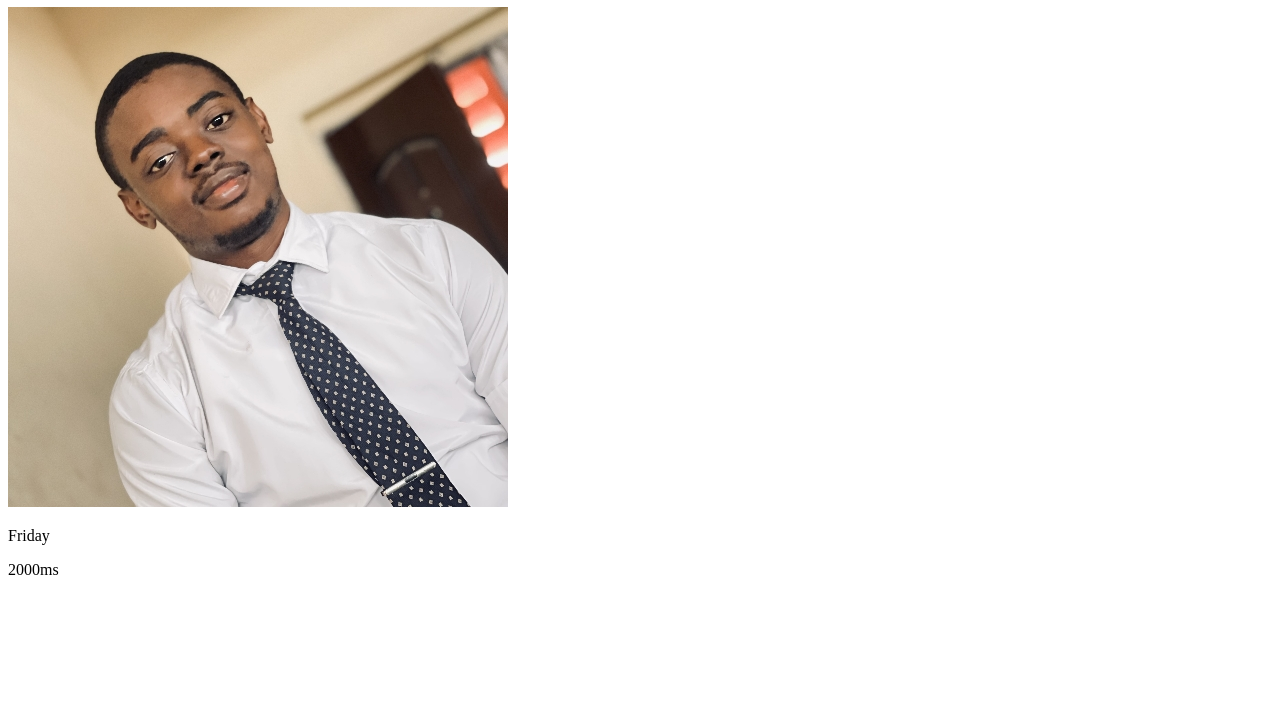
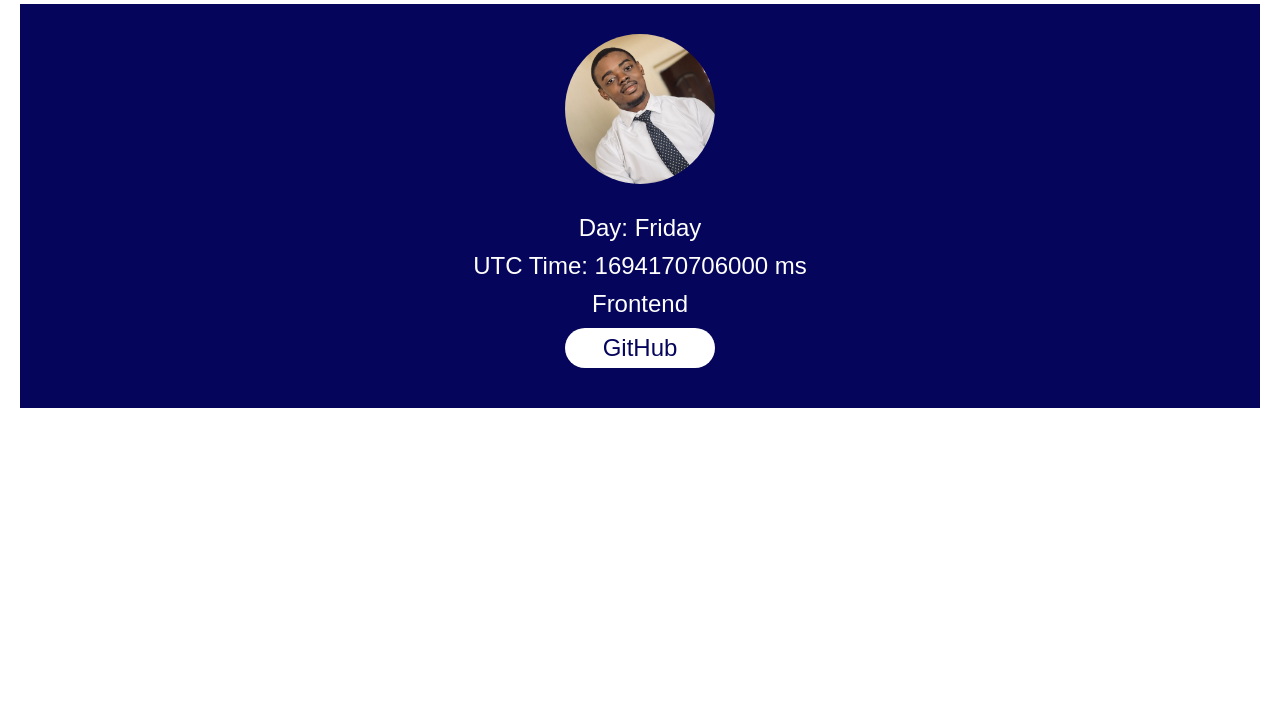
Before and after one commit to OdecoGlobal/HNG-stage1, a plain HTML site: page index.html in a window 1280 px wide. Shown: the part 73-800 px from the top of the page. Drawn offline with Linux system fonts and the light colour scheme.

Commit message:
added javascript

```diff
--- a/index.html
+++ b/index.html
@@ -8,9 +8,20 @@
   </head>
   <body>
     <h1 data-testid="slackUserName">Okechukwu Chidera</h1>
-    <img src="./display.jpg" alt="Odera" data-testid="slackDisplayId" />
+    <div class="container">
+      <img src="./display.jpg" alt="Odera" data-testid="slackDisplayId" />
 
-    <p class="day" data-testid="currentDayOfTheWeek">Friday</p>
-    <p class="time">2000ms</p>
+      <p data-testid="currentDayOfTheWeek">Day: <span class="day"></span></p>
+      <p>UTC Time: <span class="time"></span></p>
+      <p data-testid="myTrack" class="track">Frontend</p>
+      <a
+        href="https://github.com/OdecoGlobal/HNG-stage1.git"
+        target="_blank"
+        data-testid="githubURL"
+        class="github"
+        >GitHub</a
+      >
+    </div>
+    <script src="./index.js"></script>
   </body>
 </html>
--- /dev/null
+++ b/index.js
@@ -0,0 +1,22 @@
+"use strict";
+const day = document.querySelector(".day");
+const time = document.querySelector(".time");
+
+const now = new Date();
+// console.log(now);
+const weekDay = [
+  "Sunday",
+  "Monday",
+  "Tuesday",
+  "Wednesday",
+  "Thursday",
+  "Friday",
+  "Saturday",
+];
+day.textContent = weekDay[now.getDay()];
+
+const updateDayAndTime = function () {
+  time.textContent = `${now.getTime()} ms`;
+};
+updateDayAndTime();
+setInterval(updateDayAndTime, 1000);
--- a/styles.css
+++ b/styles.css
@@ -0,0 +1,52 @@
+* {
+  padding: 0;
+  margin: 0;
+  box-sizing: border-box;
+}
+
+body {
+  padding: 20px;
+  font-family: Arial, Helvetica, sans-serif;
+}
+
+h1 {
+  margin: 0 auto 20px;
+  text-align: center;
+  /* width: 50%; */
+  color: #05055c;
+}
+.container {
+  background: #05055c;
+  height: fit-content;
+  padding: 30px 0;
+}
+img {
+  margin: 0 auto 30px;
+  display: block;
+  border-radius: 50%;
+  width: 150px;
+}
+p,
+a {
+  margin: 10px auto;
+  text-align: center;
+  font-size: 1.5rem;
+  font-weight: 500;
+  color: #fff;
+}
+.github {
+  background: white;
+  color: #05055c;
+  text-decoration: none;
+  display: flex;
+  justify-content: center;
+  align-items: center;
+  height: 40px;
+  width: 150px;
+  border-radius: 20px;
+}
+.github:hover {
+  background: transparent;
+  border: 2px solid #fff;
+  color: #fff;
+}
```
